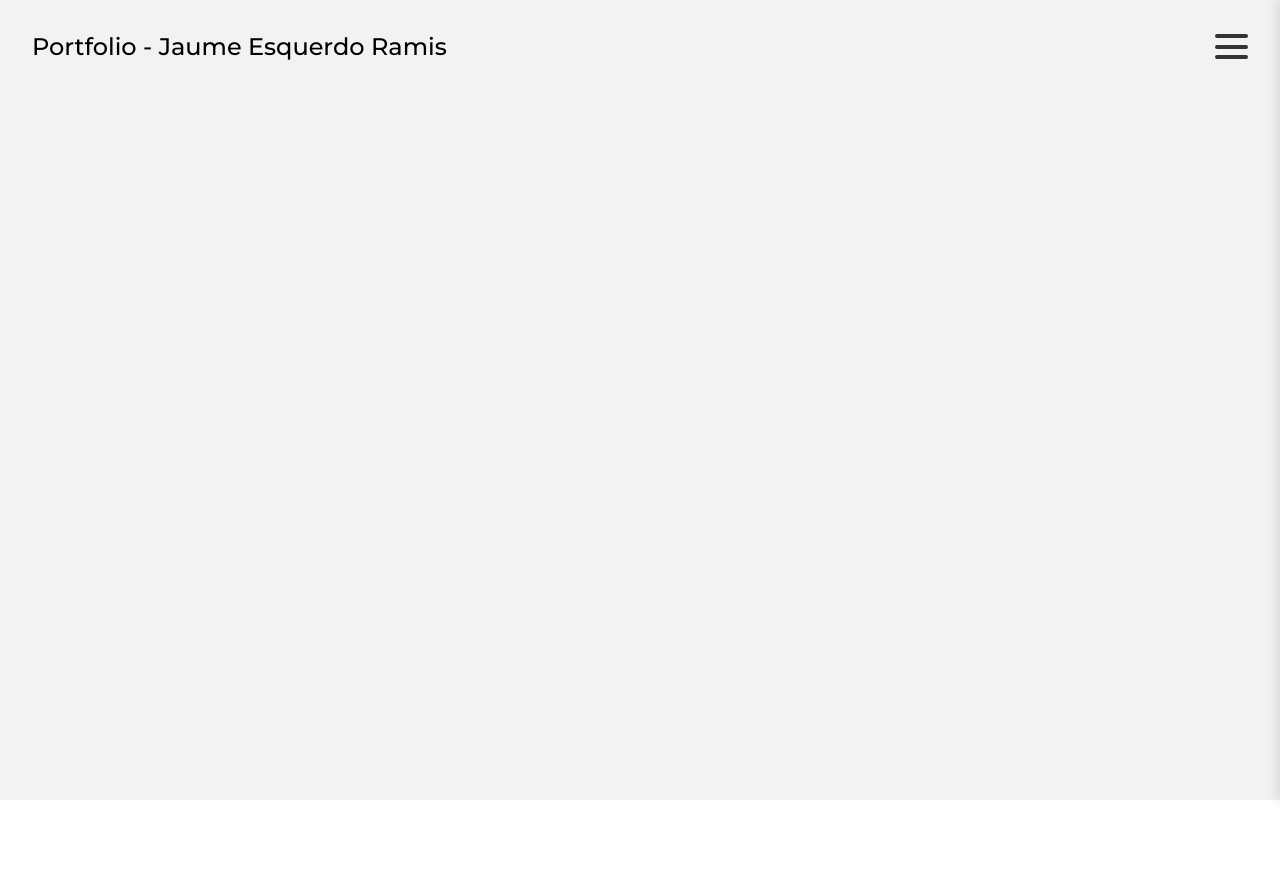
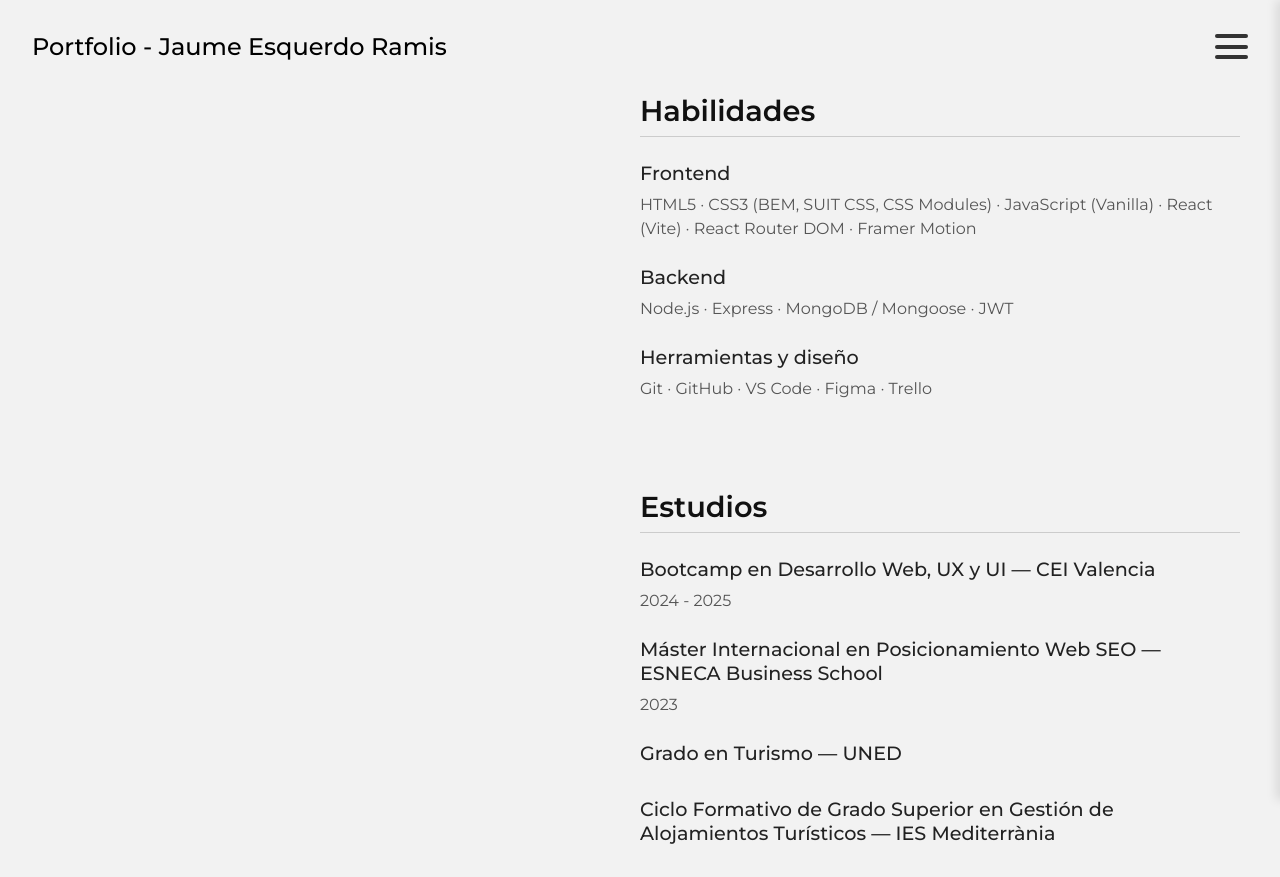
Before and after one commit to JaumeEsquerdo/portfolio-personal, a React (Vite) app in the folder portfolio-jaume/: page /habilidades in a window 1280 px wide. Before the commit the page ends 800 px from the top, so only its background shows below. Built offline with nearby package versions, Linux system fonts and the light colour scheme; a web font is replaced by a local one.

Commit message:
css habilidades estudios y estructura

```diff
--- a/portfolio-jaume/src/components/Proyecto.jsx
+++ b/portfolio-jaume/src/components/Proyecto.jsx
@@ -22,7 +22,7 @@ const Proyecto = ({ numero, titulo, descripcion, imagen, herramientas, stack, en
 
                 {/* Panel 2: Texto (título, desc, tecnologías, tipo) */}
                 <div className="Proyecto-panel Proyecto-panel--texto">
-                    <a href={deploy} target="_blank" rel="noopener noreferrer">
+                    <a className="Proyecto-a" href={deploy} target="_blank" rel="noopener noreferrer">
                         <h3 className="Proyecto-titulo">{titulo}</h3>
                     </a>
                     <p className="Proyecto-descripcion">{descripcion}</p>
--- a/portfolio-jaume/src/css/contacto.css
+++ b/portfolio-jaume/src/css/contacto.css
@@ -6,7 +6,7 @@
     flex: 1;
     gap: 4rem;
     background-color: var(--bg-sections);
-    padding: 4rem 2.5rem;
+    padding: 0 2.5rem;
     height: 100%;
     width: 100%;
 }
@@ -22,6 +22,9 @@
 .Contacto-title {
     font-size: 3.25rem;
     pointer-events: none;
+    width: 100%;
+    border-bottom: 1px solid #ccc;
+    padding-bottom: 0.5rem;
 }
 
 .Contacto-link {
@@ -49,7 +52,7 @@
     transition: width 0.3s ease;
 }
 
-.Contacto-link:hover::after{
+.Contacto-link:hover::after {
     width: 100%;
 }
 
--- a/portfolio-jaume/src/css/habilidades.css
+++ b/portfolio-jaume/src/css/habilidades.css
@@ -1,13 +1,61 @@
-.Habilidades{
-        display: flex;
-    align-items: center;
+.Habilidades {
+    display: flex;
+    flex-direction: column;
+    align-items: end;
+    justify-content: center;
     flex: 1;
-    gap: 2rem;
+    gap: 4rem;
+    background-color: var(--bg-sections);
+    padding: 0 2.5rem;
+    height: 100%;
     width: 100%;
-    max-width: 100%;
-    margin: 0 auto;
-    padding: 4rem;
-    background-color: var(--bg-sections);
-    height: 100%;
-    overflow-x: hidden;
 }
+
+.Habilidades-block,
+.Estudios-block {
+
+    width: 50%;
+    display: flex;
+    flex-direction: column;
+    justify-content: center;
+    align-items: start;
+}
+
+.Habilidades-title,
+.Estudios-title {
+    font-size: 1.8rem;
+    margin-bottom: 1.5rem;
+    width: 100%;
+    font-weight: 600;
+    color: #111;
+    border-bottom: 1px solid #ccc;
+    padding-bottom: 0.5rem;
+}
+
+.Habilidades-div,
+.Estudios-div {
+    margin-bottom: 1.5rem;
+}
+
+.Habilidades-h3,
+.Estudios-h3 {
+    font-size: 1.2rem;
+    font-weight: 500;
+    margin-bottom: 0.5rem;
+    color: #222;
+}
+
+.Habilidades-p,
+.Estudios-p {
+    font-size: 1rem;
+    line-height: 1.5;
+    color: #555;
+}
+
+
+@media (max-width: 768px) {
+    .Habilidades {
+        flex-direction: column;
+        gap: 2rem;
+    }
+}
--- a/portfolio-jaume/src/css/proyectos.css
+++ b/portfolio-jaume/src/css/proyectos.css
@@ -110,11 +110,16 @@
     font-size: 1.4rem;
     margin-bottom: 0.75rem;
     font-weight: bold;
+    width: fit-content;
     transition: color 0.3s ease-out;
 }
 
 .Proyecto-titulo:hover {
     color: #053c7b;
+}
+
+.Proyecto-a{
+    width: fit-content;
 }
 
 .Proyecto-enlacesContainer {
--- a/portfolio-jaume/src/pages/Contacto.jsx
+++ b/portfolio-jaume/src/pages/Contacto.jsx
@@ -5,14 +5,14 @@ const Contacto = () => {
 
         <main className="Contacto">
             <div className="Contacto-block">
-                <h3 className="Contacto-title">Contacto</h3>
-                <a className='Contacto-link' href="mailto:tuemail@example.com">jaume.esquerdo@hotmail.com</a>
-                <a className='Contacto-link' href="tel:+34600000000">+34 676 09 75 35</a>
+                <h2 className="Contacto-title">Contacto</h2>
+                <a className='Contacto-link' href="mailto:jaume.esquerdo@hotmail.com">jaume.esquerdo@hotmail.com</a>
+                <a className='Contacto-link' href="tel:+34676097535">+34 676 09 75 35</a>
                 <p className='Contacto-p'>Villajoyosa, Alicante</p>
             </div>
 
             <div className="Contacto-block">
-                <h3 className="Contacto-title">Enlaces</h3>
+                <h2 className="Contacto-title">Enlaces</h2>
                 <a className='Contacto-link' href="https://github.com/JaumeEsquerdo" target="_blank">GitHub</a>
                 <a className='Contacto-link' href="https://www.linkedin.com/in/jaume-esquerdo/" target="_blank">LinkedIn</a>
                 <a className='Contacto-link' href="/cv.pdf" target="_blank">Ver CV</a>
--- a/portfolio-jaume/src/pages/Habilidades.jsx
+++ b/portfolio-jaume/src/pages/Habilidades.jsx
@@ -1,12 +1,54 @@
 import '@/css/habilidades.css'
 
 const Habilidades = () => {
-    return ( <>
+    return (<>
 
-    <main className='Habilidades'>
+        <main className='Habilidades'>
+            <div className="Habilidades-block">
+                <h2 className="Habilidades-title">Habilidades</h2>
 
-    </main>
-    </> );
+                <div className='Habilidades-div'>
+                    <h3 className='Habilidades-h3'>Frontend</h3>
+                    <p className='Habilidades-p'>HTML5 · CSS3 (BEM, SUIT CSS, CSS Modules) · JavaScript (Vanilla) · React (Vite) · React Router DOM · Framer Motion</p>
+                </div>
+
+                <div className='Habilidades-div'>
+                    <h3 className='Habilidades-h3'>Backend</h3>
+                    <p className='Habilidades-p'>Node.js · Express · MongoDB / Mongoose · JWT</p>
+                </div>
+
+                <div className='Habilidades-div'>
+                    <h3 className='Habilidades-h3'>Herramientas y diseño</h3>
+                    <p className='Habilidades-p'>Git · GitHub · VS Code · Figma · Trello</p>
+                </div>
+
+            </div>
+
+            <div className="Estudios-block">
+                <h2 className="Estudios-title">Estudios</h2>
+
+                <div className='Estudios-div'>
+                    <h3 className='Estudios-h3'>Bootcamp en Desarrollo Web, UX y UI — CEI Valencia</h3>
+                    <p className="Estudios-p">
+                        2024 - 2025<br />
+                    </p>
+                </div>
+
+                <div className='Estudios-div'>
+                    <h3 className='Estudios-h3'>Máster Internacional en Posicionamiento Web SEO — ESNECA Business School</h3>
+                    <p className="Estudios-p">2023</p>
+                </div>
+
+                <div className='Estudios-div'>
+                    <h3 className='Estudios-h3'>Grado en Turismo — UNED</h3>
+                </div>
+
+                <div className='Estudios-div'>
+                    <h3 className='Estudios-h3'>Ciclo Formativo de Grado Superior en Gestión de Alojamientos Turísticos — IES Mediterrània</h3>
+                </div>
+            </div>
+        </main>
+    </>);
 }
 
 export default Habilidades;
```
